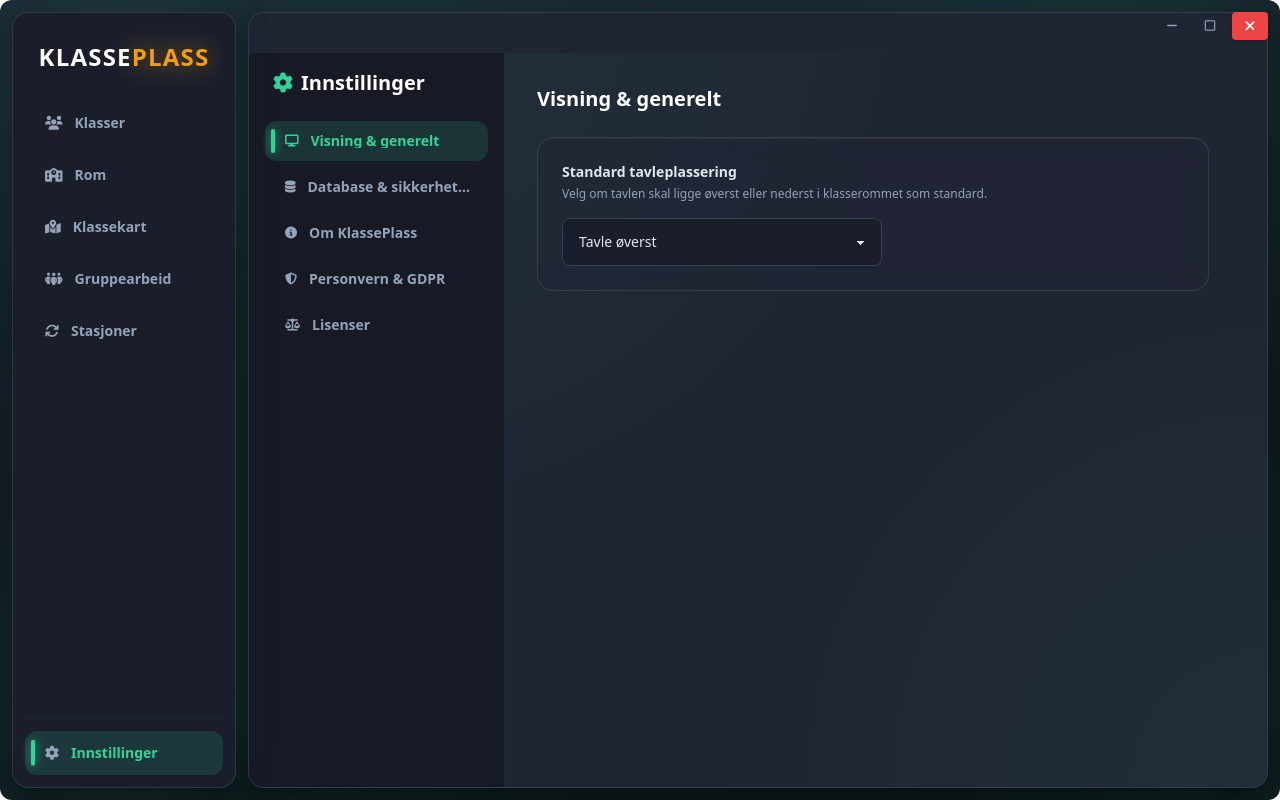
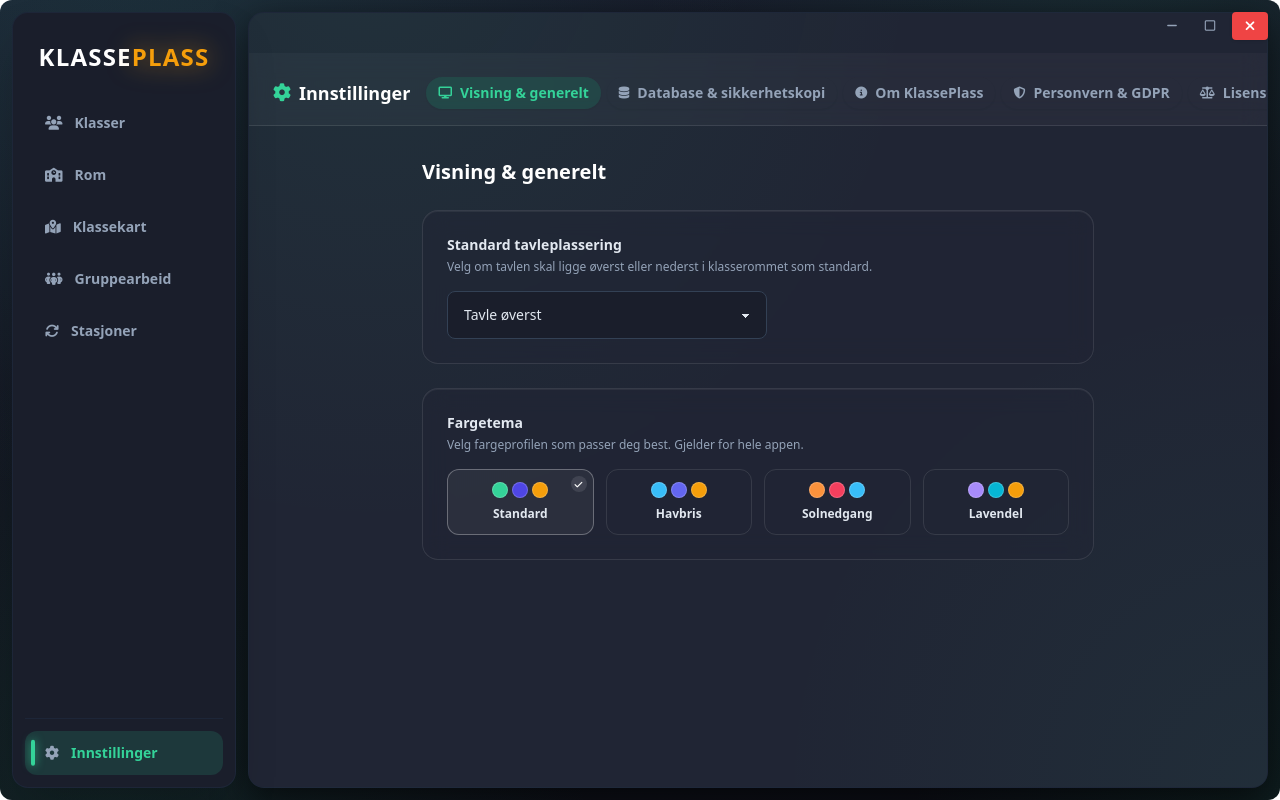
Before and after one commit to takoie/KlassePlass, a React (Vite) app: page / in a window 1280 px wide. Both pictures are taken after a click on the button "Innstillinger". Built offline with nearby package versions, Linux system fonts and the light colour scheme.

Commit message:
feat(theme): add flere fargetema og hent lagret tema ved oppstart
Legger til Havbris, Solnedgang og Lavendel som nye DaisyUI-tema i
tillegg til standard klasseplass-temaet, henter lagret tema fra
innstillinger ved oppstart, og justerer sidebar/innhold-styling til
semantiske tokens.

```diff
--- a/src/components/Layout.jsx
+++ b/src/components/Layout.jsx
@@ -43,7 +43,7 @@
 
       {/* Sidebar for Desktop */}
       {!isFullscreen && currentView !== 'seating' && currentView !== 'rooms' && currentView !== 'station-presenter' && (
-        <div className="w-56 bg-base-200 flex flex-col z-50 flex-shrink-0 rounded-2xl border border-white/10 shadow-[0_10px_30px_rgba(0,0,0,0.5),0_0_60px_-25px_rgba(52,211,153,0.35)] p-3">
+        <div className="w-56 bg-base-200 flex flex-col z-50 flex-shrink-0 rounded-2xl border border-slate-800/80 shadow-2xl p-3">
 
         {/* Logo Area - Perfekt Midtstilt */}
         <div className="h-16 flex items-center justify-center mb-3" style={{ WebkitAppRegion: 'drag' }}>
@@ -89,7 +89,7 @@
           klassekart/rom/stasjonspresentasjon) eller synlig. Tidligere hoppet "seating" og
           "station-presenter" over denne innpakningen, som fikk deres egne topplinjer til
           å kollidere visuelt med vinduskontrollene (minimer/maksimer/lukk). */}
-      <div className="flex-1 flex flex-col overflow-hidden relative bg-base-100 rounded-2xl border border-white/10 shadow-[0_10px_35px_rgba(0,0,0,0.6),0_0_80px_-25px_rgba(52,211,153,0.3)]">
+      <div className="flex-1 flex flex-col overflow-hidden relative module-content-bg rounded-2xl border border-slate-800/80 shadow-[0_10px_35px_rgba(0,0,0,0.6)]">
         <div className="flex-1 overflow-hidden pt-10">
           {children}
         </div>
--- a/src/components/RoomEditor/RoomToolsDrawer.jsx
+++ b/src/components/RoomEditor/RoomToolsDrawer.jsx
@@ -82,7 +82,7 @@
                 <option value="3-3-3">3 - 3 - 3</option>
                 <option value="4-2-4">4 - 2 - 4</option>
                 <option value="4-4">4 - 4</option>
-                <option value="1-1-1-1-1">Eksamen</option>
+                <option value="1-1-1-1-1">Eksamen (1 og 1)</option>
               </select>
             </div>
 
@@ -96,7 +96,7 @@
       </details>
 
       {/* Legg til Bord (Collapse) */}
-      <details className="collapse collapse-arrow bg-surface-field border border-slate-700 shadow-inner rounded-xl overflow-visible">
+      <details className="collapse collapse-arrow bg-surface-field border border-slate-700 shadow-inner rounded-xl overflow-visible" open>
         <summary className="collapse-title text-xs font-bold text-slate-200 min-h-0 py-3">
           <i className="fa-solid fa-chair text-amber-400 mr-1.5"></i> Legg til bord
         </summary>
--- a/src/components/Settings.jsx
+++ b/src/components/Settings.jsx
@@ -2,7 +2,7 @@
 
 export default function Settings() {
   const [activeTab, setActiveTab] = useState('visning');
-  const [settings, setSettings] = useState({ boardPosition: 'top' });
+  const [settings, setSettings] = useState({ boardPosition: 'top', theme: 'klasseplass' });
   const [dbMessage, setDbMessage] = useState(null);
   const [appVersion, setAppVersion] = useState(null);
 
@@ -24,6 +24,11 @@
     try {
       await window.api.saveSettings({ [key]: value });
     } catch(e) {}
+  };
+
+  const handleSetTheme = (themeId) => {
+    document.documentElement.setAttribute('data-theme', themeId);
+    handleSaveSetting('theme', themeId);
   };
 
   const handleBackup = async () => {
@@ -67,57 +72,60 @@
     }
   };
 
+  const themeOptions = [
+    { id: 'klasseplass', label: 'Standard', colors: ['#34d399', '#4f46e5', '#f59e0b'] },
+    { id: 'havbris', label: 'Havbris', colors: ['#38bdf8', '#6366f1', '#f59e0b'] },
+    { id: 'solnedgang', label: 'Solnedgang', colors: ['#fb923c', '#f43f5e', '#38bdf8'] },
+    { id: 'lavendel', label: 'Lavendel', colors: ['#a78bfa', '#06b6d4', '#f59e0b'] },
+  ];
+
+  const features = [
+    { icon: 'fa-solid fa-users', title: 'Klasser', text: 'Registrer klasser og elever, og definer regler for hvem som bør eller ikke bør sitte sammen.' },
+    { icon: 'fa-solid fa-school', title: 'Rom', text: 'Tegn opp klasserommet fritt med bord, tavle, dører og vinduer - dra og slipp i egen editor.' },
+    { icon: 'fa-solid fa-map-location-dot', title: 'Klassekart', text: 'Plasser elevene i rommet, generer forslag automatisk, og hold styr på flere perioder over tid.' },
+    { icon: 'fa-solid fa-people-group', title: 'Gruppearbeid', text: 'Sett sammen makkergrupper automatisk ut fra reglene dine, med historikk som unngår gjentakelser.' },
+    { icon: 'fa-solid fa-arrows-rotate', title: 'Stasjoner', text: 'Planlegg og kjør stasjonsundervisning med rotasjon mellom grupper, klart for prosjektor.' },
+    { icon: 'fa-solid fa-print', title: 'Utskrift', text: 'Skriv ut eller eksporter klassekart og stasjonsoppsett som PDF, med tilpassbart innhold.' },
+  ];
+
+  const tabs = [
+    { id: 'visning', label: 'Visning & generelt', icon: 'fa-solid fa-display' },
+    { id: 'database', label: 'Database & sikkerhetskopi', icon: 'fa-solid fa-database' },
+    { id: 'om', label: 'Om KlassePlass', icon: 'fa-solid fa-circle-info' },
+    { id: 'personvern', label: 'Personvern & GDPR', icon: 'fa-solid fa-shield-halved' },
+    { id: 'lisenser', label: 'Lisenser', icon: 'fa-solid fa-scale-balanced' },
+  ];
+
   return (
-    <div className="flex h-full module-content-bg text-slate-100">
-      {/* Sidebar for settings tabs */}
-      <div className="w-64 bg-surface-raised border-r border-slate-800 p-4 flex-shrink-0">
-        <h2 className="text-xl font-bold mb-6 px-2 flex items-center gap-2 text-white">
+    <div className="flex flex-col h-full module-content-bg text-slate-100">
+      {/* Toppmeny for innstillings-faner */}
+      <div className="flex items-center gap-4 px-6 pt-6 pb-4 border-b border-white/10 flex-shrink-0 bg-white/[0.03] backdrop-blur-md overflow-x-auto">
+        <h2 className="text-lg font-bold flex items-center gap-2 text-white flex-shrink-0">
           <i className="fa-solid fa-gear text-emerald-400"></i> Innstillinger
         </h2>
 
-        <div className="flex flex-col gap-1.5">
-          <button
-            className={`overblikk-nav-btn !h-10 text-xs justify-start ${activeTab === 'visning' ? 'active' : ''}`}
-            onClick={() => setActiveTab('visning')}
-          >
-            <i className="fa-solid fa-display text-xs flex-shrink-0"></i>
-            <span className="truncate min-w-0 flex-1 text-left">Visning & generelt</span>
-          </button>
-          <button
-            className={`overblikk-nav-btn !h-10 text-xs justify-start ${activeTab === 'database' ? 'active' : ''}`}
-            onClick={() => setActiveTab('database')}
-          >
-            <i className="fa-solid fa-database text-xs flex-shrink-0"></i>
-            <span className="truncate min-w-0 flex-1 text-left">Database & sikkerhetskopi</span>
-          </button>
-          <button
-            className={`overblikk-nav-btn !h-10 text-xs justify-start ${activeTab === 'om' ? 'active' : ''}`}
-            onClick={() => setActiveTab('om')}
-          >
-            <i className="fa-solid fa-circle-info text-xs flex-shrink-0"></i>
-            <span className="truncate min-w-0 flex-1 text-left">Om KlassePlass</span>
-          </button>
-          <button
-            className={`overblikk-nav-btn !h-10 text-xs justify-start ${activeTab === 'personvern' ? 'active' : ''}`}
-            onClick={() => setActiveTab('personvern')}
-          >
-            <i className="fa-solid fa-shield-halved text-xs flex-shrink-0"></i>
-            <span className="truncate min-w-0 flex-1 text-left">Personvern & GDPR</span>
-          </button>
-          <button
-            className={`overblikk-nav-btn !h-10 text-xs justify-start ${activeTab === 'lisenser' ? 'active' : ''}`}
-            onClick={() => setActiveTab('lisenser')}
-          >
-            <i className="fa-solid fa-scale-balanced text-xs flex-shrink-0"></i>
-            <span className="truncate min-w-0 flex-1 text-left">Lisenser</span>
-          </button>
+        <div className="flex items-center gap-1.5 flex-shrink-0">
+          {tabs.map((tab) => (
+            <button
+              key={tab.id}
+              className={`btn btn-sm rounded-full border-none gap-2 font-semibold ${
+                activeTab === tab.id
+                  ? 'bg-emerald-500/15 text-emerald-400 font-bold hover:bg-emerald-500/20'
+                  : 'bg-transparent text-slate-400 hover:bg-white/5 hover:text-slate-200'
+              }`}
+              onClick={() => setActiveTab(tab.id)}
+            >
+              <i className={`${tab.icon} text-xs`}></i>
+              {tab.label}
+            </button>
+          ))}
         </div>
       </div>
 
       {/* Content Area */}
       <div className="flex-1 p-8 overflow-y-auto">
         {activeTab === 'visning' && (
-          <div className="max-w-2xl">
+          <div className="max-w-2xl mx-auto">
             <h3 className="text-xl font-bold mb-6 text-white">Visning & generelt</h3>
 
             <div className="bg-base-100/50 backdrop-blur-md border border-white/10 shadow-[inset_0_1px_0_rgba(255,255,255,0.06)] rounded-2xl p-6 mb-6">
@@ -135,11 +143,42 @@
                 </select>
               </div>
             </div>
+
+            <div className="bg-base-100/50 backdrop-blur-md border border-white/10 shadow-[inset_0_1px_0_rgba(255,255,255,0.06)] rounded-2xl p-6">
+              <h4 className="font-bold text-sm text-slate-200 mb-1">Fargetema</h4>
+              <p className="text-xs text-slate-400 mb-4">Velg fargeprofilen som passer deg best. Gjelder for hele appen.</p>
+
+              <div className="grid grid-cols-2 sm:grid-cols-4 gap-3">
+                {themeOptions.map((t) => (
+                  <button
+                    key={t.id}
+                    onClick={() => handleSetTheme(t.id)}
+                    className={`relative flex flex-col items-center gap-2 p-3 rounded-xl border transition-all ${
+                      (settings.theme || 'klasseplass') === t.id
+                        ? 'border-white/30 bg-white/5'
+                        : 'border-white/10 hover:border-white/20 hover:bg-white/[0.03]'
+                    }`}
+                  >
+                    {(settings.theme || 'klasseplass') === t.id && (
+                      <span className="absolute top-1.5 right-1.5 w-4 h-4 rounded-full bg-white/10 flex items-center justify-center">
+                        <i className="fa-solid fa-check text-[9px] text-white"></i>
+                      </span>
+                    )}
+                    <div className="flex gap-1">
+                      {t.colors.map((c, i) => (
+                        <span key={i} className="w-4 h-4 rounded-full border border-white/20" style={{ backgroundColor: c }}></span>
+                      ))}
+                    </div>
+                    <span className="text-xs font-semibold text-slate-200">{t.label}</span>
+                  </button>
+                ))}
+              </div>
+            </div>
           </div>
         )}
 
         {activeTab === 'database' && (
-          <div className="max-w-2xl">
+          <div className="max-w-2xl mx-auto">
             <h3 className="text-xl font-bold mb-6 text-white">Database & sikkerhetskopi</h3>
 
             {dbMessage && (
@@ -179,7 +218,7 @@
         )}
 
         {activeTab === 'om' && (
-          <div className="max-w-2xl">
+          <div className="max-w-2xl mx-auto">
             <div className="text-center py-10 bg-base-100/50 backdrop-blur-md border border-white/10 shadow-[inset_0_1px_0_rgba(255,255,255,0.06)] rounded-2xl mb-6 shadow-xl">
               <h1 className="text-4xl font-extrabold mb-2 text-white tracking-wider">
                 KLASSE<span className="text-[#f59e0b]">PLASS</span>
@@ -187,7 +226,26 @@
               {appVersion && (
                 <p className="text-xs text-slate-500 font-mono mb-2">v{appVersion}</p>
               )}
-              <p className="text-sm text-slate-400 max-w-md mx-auto">Et enkelt, raskt og 100% lokalt verktøy for lærere — opprett klasser, design klasserom, sett sammen klassekart, fordel elever i grupper og kjør stasjonsundervisning.</p>
+              <p className="text-sm text-slate-400 max-w-lg mx-auto leading-relaxed">
+                KlassePlass er et raskt, 100% lokalt verktøy laget for lærerhverdagen - fra å sette opp klassen
+                og klasserommet, til å planlegge klassekart, gruppearbeid og stasjonsundervisning, uten
+                innlogging, abonnement eller nettskyavhengighet. Alt lagres på din egen maskin, og alt du
+                gjør lagres fortløpende mens du jobber.
+              </p>
+            </div>
+
+            <div className="grid grid-cols-1 sm:grid-cols-2 gap-4 mb-6">
+              {features.map((f) => (
+                <div key={f.title} className="bg-base-100/50 backdrop-blur-md border border-white/10 shadow-[inset_0_1px_0_rgba(255,255,255,0.06)] rounded-2xl p-5 flex gap-3">
+                  <div className="w-9 h-9 rounded-lg bg-emerald-500/10 border border-emerald-400/20 flex items-center justify-center text-emerald-400 flex-shrink-0">
+                    <i className={`${f.icon} text-sm`}></i>
+                  </div>
+                  <div>
+                    <h5 className="font-bold text-sm text-slate-200 mb-1">{f.title}</h5>
+                    <p className="text-xs text-slate-400 leading-relaxed">{f.text}</p>
+                  </div>
+                </div>
+              ))}
             </div>
 
             <div className="bg-base-100/50 backdrop-blur-md border border-white/10 shadow-[inset_0_1px_0_rgba(255,255,255,0.06)] rounded-2xl p-6">
@@ -200,7 +258,7 @@
         )}
 
         {activeTab === 'personvern' && (
-          <div className="max-w-2xl">
+          <div className="max-w-2xl mx-auto">
             <h3 className="text-xl font-bold mb-6 text-white">Personvern og GDPR</h3>
             <div className="bg-amber-950/40 border border-amber-500/40 text-amber-200 rounded-2xl p-6 mb-6">
               <h4 className="font-bold mb-2 flex items-center gap-2 text-amber-300">
@@ -221,7 +279,7 @@
         )}
 
         {activeTab === 'lisenser' && (
-          <div className="max-w-2xl">
+          <div className="max-w-2xl mx-auto">
             <h3 className="text-xl font-bold mb-6 text-white">Tredjepartsbiblioteker & Lisenser</h3>
             <div className="overflow-x-auto bg-base-100/50 backdrop-blur-md border border-white/10 shadow-[inset_0_1px_0_rgba(255,255,255,0.06)] rounded-2xl">
               <table className="table w-full text-xs text-slate-300">
--- a/src/index.css
+++ b/src/index.css
@@ -22,10 +22,10 @@
    at appen ser ut som et vindu som flyter oppå ren svart. */
 .app-shell-bg {
   background:
-    radial-gradient(1100px circle at 12% -12%, rgba(52, 211, 153, 0.10), transparent 55%),
-    radial-gradient(900px circle at 88% -12%, rgba(52, 211, 153, 0.10), transparent 55%),
-    radial-gradient(800px circle at 105% 108%, rgba(52, 211, 153, 0.10), transparent 55%),
-    radial-gradient(900px circle at 8% 108%, rgba(52, 211, 153, 0.10), transparent 55%),
+    radial-gradient(1100px circle at 12% -12%, oklch(var(--p) / 0.10), transparent 55%),
+    radial-gradient(900px circle at 88% -12%, oklch(var(--p) / 0.10), transparent 55%),
+    radial-gradient(800px circle at 105% 108%, oklch(var(--p) / 0.10), transparent 55%),
+    radial-gradient(900px circle at 8% 108%, oklch(var(--p) / 0.10), transparent 55%),
     linear-gradient(165deg, #1b2032 0%, #12151f 45%, #0b0d14 100%);
 }
 
@@ -34,8 +34,8 @@
    via backdrop-blur, i stedet for å blure en helt flat flate. */
 .module-content-bg {
   background:
-    radial-gradient(1000px circle at 12% -10%, rgba(52, 211, 153, 0.07), transparent 55%),
-    radial-gradient(900px circle at 100% 100%, rgba(52, 211, 153, 0.05), transparent 55%),
+    radial-gradient(1000px circle at 12% -10%, oklch(var(--p) / 0.07), transparent 55%),
+    radial-gradient(900px circle at 100% 100%, oklch(var(--p) / 0.05), transparent 55%),
     #202534;
 }
 
@@ -63,8 +63,8 @@
 }
 
 .overblikk-nav-btn.active {
-  background-color: rgba(52, 211, 153, 0.14) !important;
-  color: #34d399 !important;
+  background-color: oklch(var(--p) / 0.14) !important;
+  color: oklch(var(--p)) !important;
   font-weight: 700 !important;
 }
 
@@ -76,9 +76,9 @@
   transform: translateY(-50%);
   height: 60%;
   width: 4px;
-  background: #34d399;
+  background: oklch(var(--p));
   border-radius: 4px;
-  box-shadow: 0 0 10px rgba(52, 211, 153, 0.8);
+  box-shadow: 0 0 10px oklch(var(--p) / 0.8);
 }
 
 /* NB: base-100/200/300 og primary/secondary-farger styres nå direkte av
--- a/tailwind.config.js
+++ b/tailwind.config.js
@@ -19,6 +19,7 @@
   daisyui: {
     themes: [
       {
+        // Standard - emerald/indigo/amber på mørk marineblå.
         klasseplass: {
           "primary": "#34d399",
           "primary-content": "#04150a",
@@ -45,6 +46,90 @@
           "--rounded-badge": "9999px",
         },
       },
+      {
+        // Havbris - rolig himmelblå/indigo, samme mørke base.
+        havbris: {
+          "primary": "#38bdf8",
+          "primary-content": "#04212f",
+          "secondary": "#6366f1",
+          "secondary-content": "#ffffff",
+          "accent": "#f59e0b",
+          "accent-content": "#1a1206",
+          "neutral": "#1e293b",
+          "neutral-content": "#e2e8f0",
+          "base-100": "#202534",
+          "base-200": "#1a1e2b",
+          "base-300": "#12151e",
+          "base-content": "#e2e8f0",
+          "info": "#38bdf8",
+          "info-content": "#031b26",
+          "success": "#22c55e",
+          "success-content": "#04150a",
+          "warning": "#f59e0b",
+          "warning-content": "#1a1206",
+          "error": "#ef4444",
+          "error-content": "#ffffff",
+          "--rounded-box": "1rem",
+          "--rounded-btn": "0.5rem",
+          "--rounded-badge": "9999px",
+        },
+      },
+      {
+        // Solnedgang - varm oransje/korall, samme mørke base.
+        solnedgang: {
+          "primary": "#fb923c",
+          "primary-content": "#2a1002",
+          "secondary": "#f43f5e",
+          "secondary-content": "#ffffff",
+          "accent": "#38bdf8",
+          "accent-content": "#04212f",
+          "neutral": "#1e293b",
+          "neutral-content": "#e2e8f0",
+          "base-100": "#202534",
+          "base-200": "#1a1e2b",
+          "base-300": "#12151e",
+          "base-content": "#e2e8f0",
+          "info": "#38bdf8",
+          "info-content": "#031b26",
+          "success": "#22c55e",
+          "success-content": "#04150a",
+          "warning": "#f59e0b",
+          "warning-content": "#1a1206",
+          "error": "#ef4444",
+          "error-content": "#ffffff",
+          "--rounded-box": "1rem",
+          "--rounded-btn": "0.5rem",
+          "--rounded-badge": "9999px",
+        },
+      },
+      {
+        // Lavendel - kreativ fiolett/cyan, samme mørke base.
+        lavendel: {
+          "primary": "#a78bfa",
+          "primary-content": "#1e1b3a",
+          "secondary": "#06b6d4",
+          "secondary-content": "#022c33",
+          "accent": "#f59e0b",
+          "accent-content": "#1a1206",
+          "neutral": "#1e293b",
+          "neutral-content": "#e2e8f0",
+          "base-100": "#202534",
+          "base-200": "#1a1e2b",
+          "base-300": "#12151e",
+          "base-content": "#e2e8f0",
+          "info": "#38bdf8",
+          "info-content": "#031b26",
+          "success": "#22c55e",
+          "success-content": "#04150a",
+          "warning": "#f59e0b",
+          "warning-content": "#1a1206",
+          "error": "#ef4444",
+          "error-content": "#ffffff",
+          "--rounded-box": "1rem",
+          "--rounded-btn": "0.5rem",
+          "--rounded-badge": "9999px",
+        },
+      },
     ],
   },
 }
```
Also changed, not shown: src/App.jsx (+9 -1 lines), src/components/RoomEditor.jsx (+41 -15 lines).
